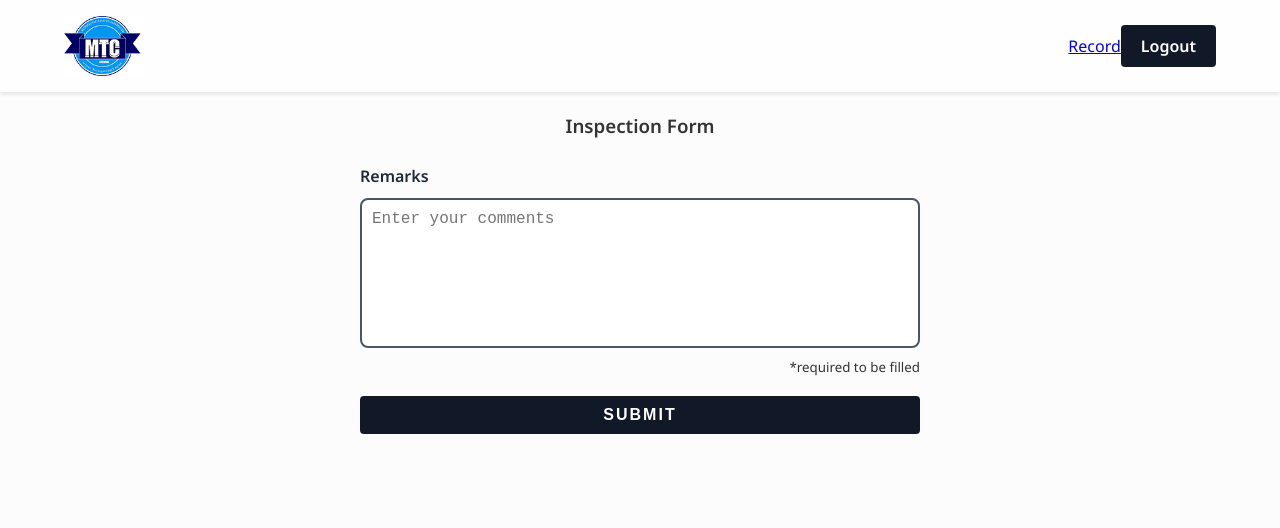
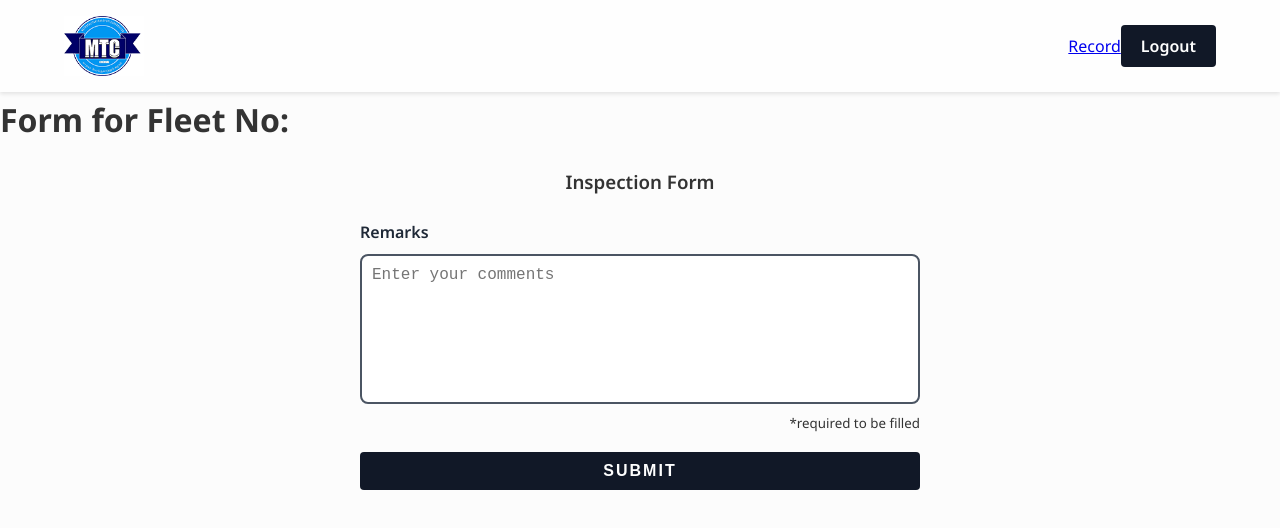
Before and after one commit to Swathyvarushini/MtcReact, a React (Create React App) app: page /formData in a window 1280 px wide. Shown: the top 528 px of the page. Built offline with nearby package versions, Linux system fonts and the light colour scheme; sample sign-in values are in the browser's storage.

Commit message:
form data checking

```diff
--- a/src/components/FormData.js
+++ b/src/components/FormData.js
@@ -1,10 +1,34 @@
-import React from 'react';
+import React, { useEffect, useState } from 'react';
+import { useLocation } from 'react-router-dom';
 import RemarkForm from './RemarkForm';
 
-const FormData = ({ fleetNumber }) => {
+const FormData = () => {
+    const location = useLocation();
+    const [fleetNo, setFleetNo] = useState('');
+
+    useEffect(() => {
+        const params = new URLSearchParams(location.search);
+        const data = params.get('data');
+        console.log('Data',data);
+
+        if (data) {
+            try {
+                const decodedData = decodeURIComponent(data);
+                const parsedData = JSON.parse(decodedData);
+                if (parsedData.fleetNo) {
+                    setFleetNo(parsedData.fleetNo);
+                    console.log(fleetNo);
+                }
+            } catch (error) {
+                console.error('Error decoding data:', error);
+            }
+        }
+    }, [location]);
+
     return (
         <div>
-            <RemarkForm fleetNumber={fleetNumber} />
+            <h1>Form for Fleet No: {fleetNo}</h1>
+            <RemarkForm fleetNumber={fleetNo}/>
         </div>
     );
 };
--- a/src/pages/User/Form.js
+++ b/src/pages/User/Form.js
@@ -31,7 +31,6 @@ export default function Form() {
           <div className="form__username">
             <p>{staffNumber}</p>
             <p>{staffName}</p>
-            <p>{userInfo?.fleetNumber}</p>
           </div>
           <p className="form__datetime">{currentDate}</p>
         </div>
```
